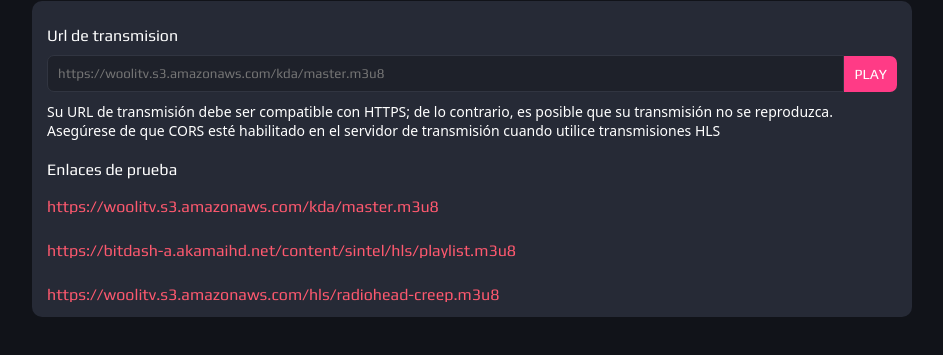
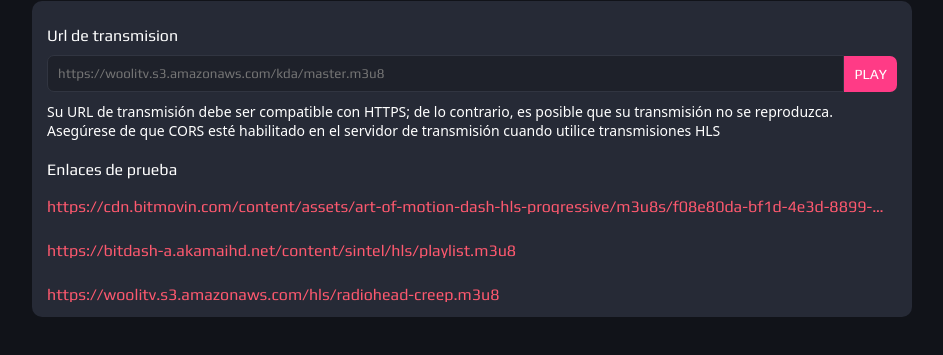
Before and after one commit to DihigoJF/media-script, a plain HTML site: page mad.html in a window 1280 px wide. Shown: the part 935-1290 px from the top of the page, without its empty margins (168-1111 px from the left). Drawn offline with nearby package versions, Linux system fonts and the light colour scheme; no server answers; some icons are missing.

Commit message:
Update mad.html

```diff
--- a/mad.html
+++ b/mad.html
@@ -604,7 +604,7 @@
         <video
           id="wooli-hls-video-player"
           type="application/x-mpegURL"
-          src="https://woolitv.s3.amazonaws.com/kda/master.m3u8"
+          src="https://cdn.bitmovin.com/content/assets/art-of-motion-dash-hls-progressive/m3u8s/f08e80da-bf1d-4e3d-8899-f0f6155f6efa.m3u8"
           poster="https://ia800208.us.archive.org/24/items/ltk-1mu-9/Ltk1mu9.png"
         ></video>
         <div class="controls-play-wooli">
@@ -703,7 +703,7 @@
         >
         <span class="streaming-url">Enlaces de prueba</span>
         <span class="streaming-url" id="url-link-f"
-          >https://woolitv.s3.amazonaws.com/kda/master.m3u8</span
+          >https://cdn.bitmovin.com/content/assets/art-of-motion-dash-hls-progressive/m3u8s/f08e80da-bf1d-4e3d-8899-f0f6155f6efa.m3u8</span
         >
         <br />
         <span class="streaming-url" id="url-link-s"
```
